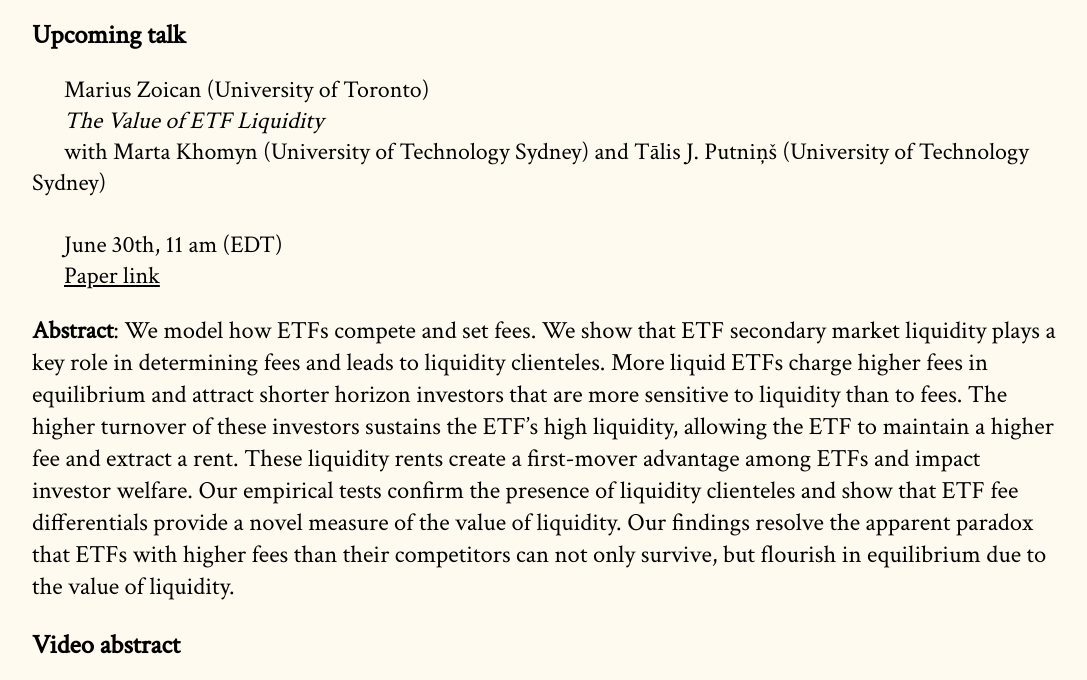
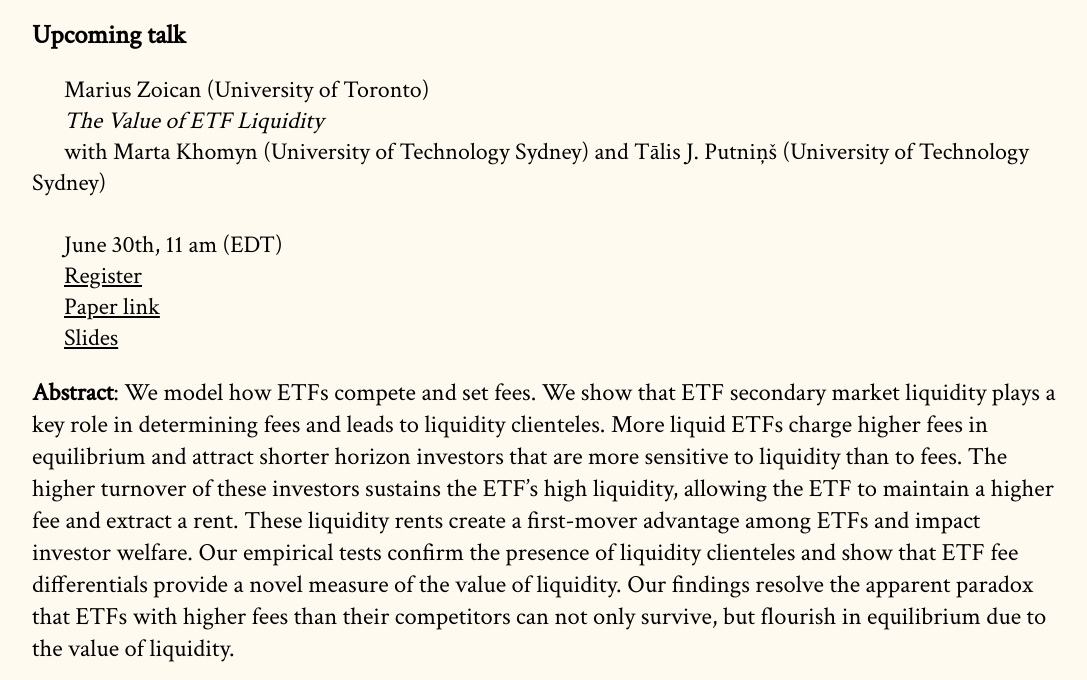
Before and after one commit to cpfiffer/microstructure.exchange, a Jekyll site: the page built from index.md, in a window 1280 px wide and 900 px high, scrolled down 655 px, cut to the strip 0-680 px from the top of the window. Shown: the whole strip, without its empty margins (96-1183 px from the left). Built offline with Jekyll 4.4.1, drawn with Linux system fonts in a browser that asks for light colours; some web fonts are replaced.

Commit message:
Add Marius slides

```diff
--- a/_config.yml
+++ b/_config.yml
@@ -16,5 +16,5 @@ speaker-info:
   coauthors: "Marta Khomyn (University of Technology Sydney) and Tālis J. Putniņš (University of Technology Sydney)"
   speaker-date: June 30th, 11 am (EDT)
   paper-link: https://papers.ssrn.com/sol3/papers.cfm?abstract_id=3561531
-  # webinar-link: https://stockholmuniversity.zoom.us/webinar/register/WN_fTZb18FTShuggfsl1ZkVvQ
-  # slides-link: /slides/Pricing and Competition--microstructure virtual.pptx
+  webinar-link: https://stockholmuniversity.zoom.us/webinar/register/WN_7PNdn3WDRom_vaP1CwvOGQ
+  slides-link: /slides/ETFLiquidity_Slides_v2 (3).pdf
```
Also changed, not shown: 1 other file.
